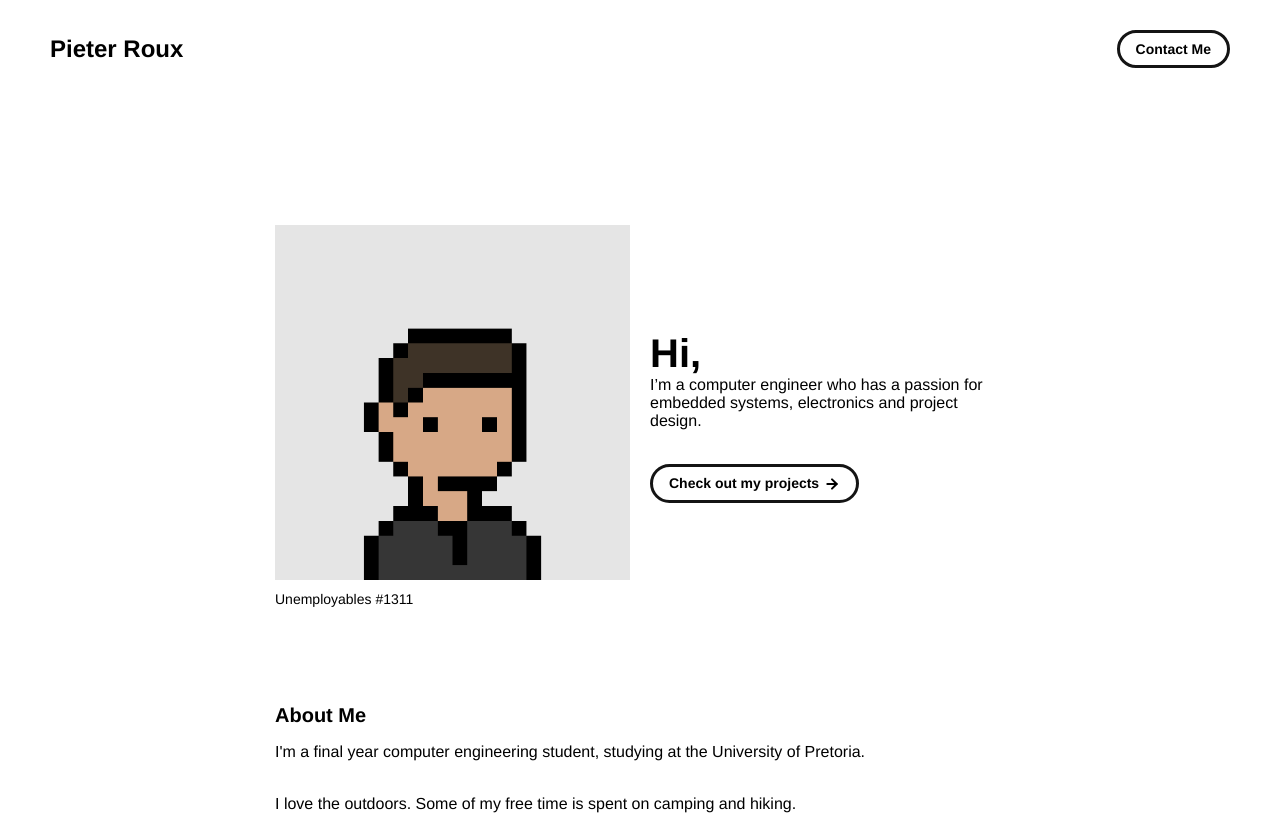
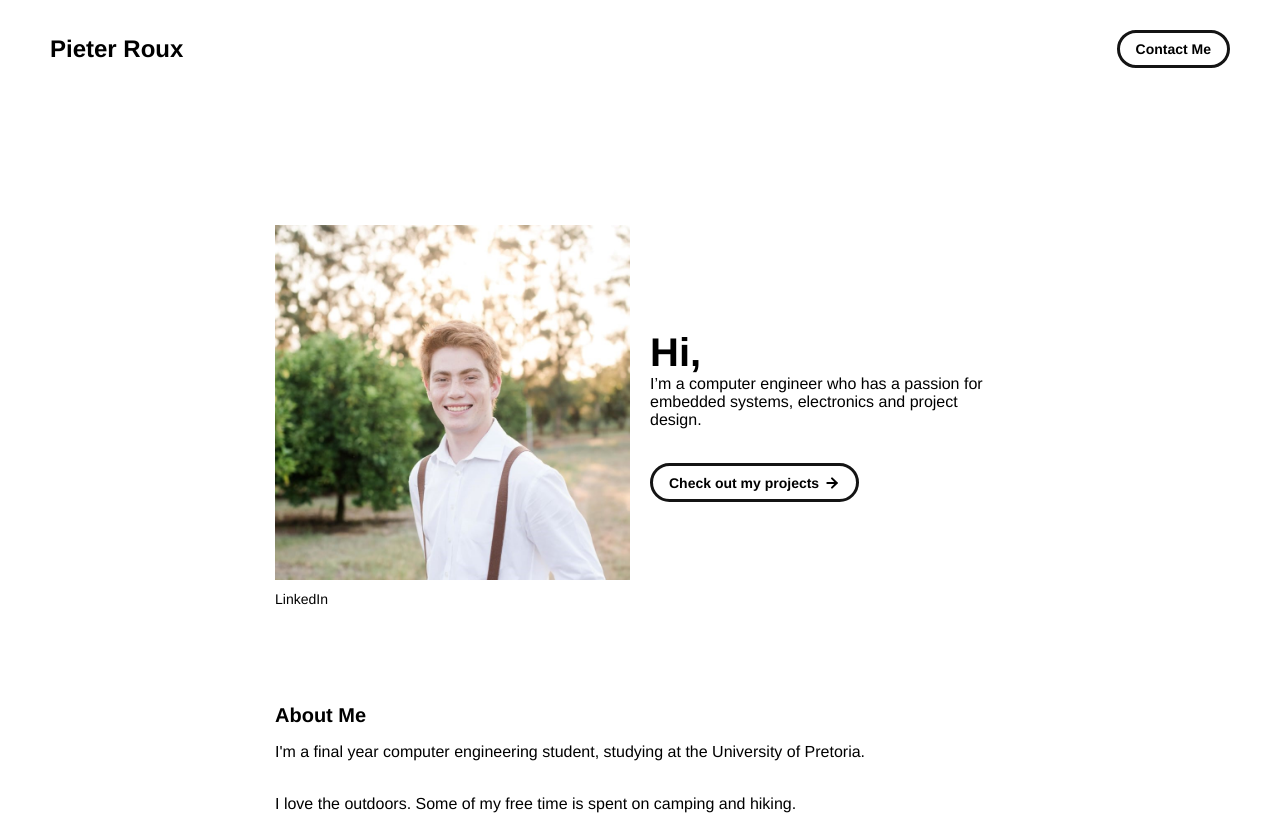
Before and after one commit to PieterRoux/PieterRoux, a plain HTML site: page index.html in a window 1280 px wide. Shown: the top 816 px of the page. Drawn offline with Linux system fonts and the light colour scheme.

Commit message:
Update index.html

```diff
--- a/index.html
+++ b/index.html
@@ -50,9 +50,9 @@
             - Change the number to point to your Unemployable & replace the OpenSea link with your own
             - If you aren't using an Unemployable as your image, remove the entire "a" element
           -->
-          <img src="./assets/images/1311.png" class="portfolio-header-image">
-          <a class="no-underline" target="_blank" href="https://opensea.io/assets/0xe0be388ab81c47b0f098d2030a1c9ef190691a8a/1311">
-            <span class="image-caption">Unemployables #1311</span>
+          <img src="./assets/images/Display.jpg" class="portfolio-header-image">
+          <a class="no-underline" target="_blank" href="https://www.linkedin.com/in/pieterhroux/">
+            <span class="image-caption">LinkedIn</span>
           </a>
         </div>
 
```
